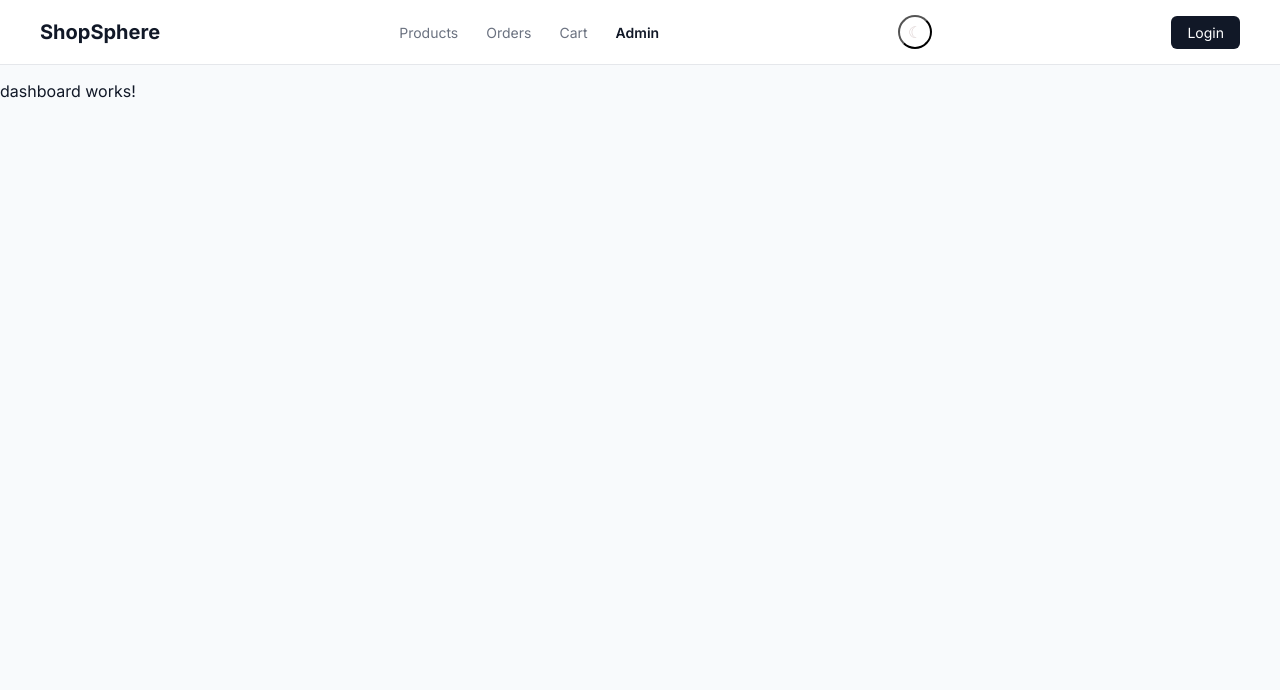
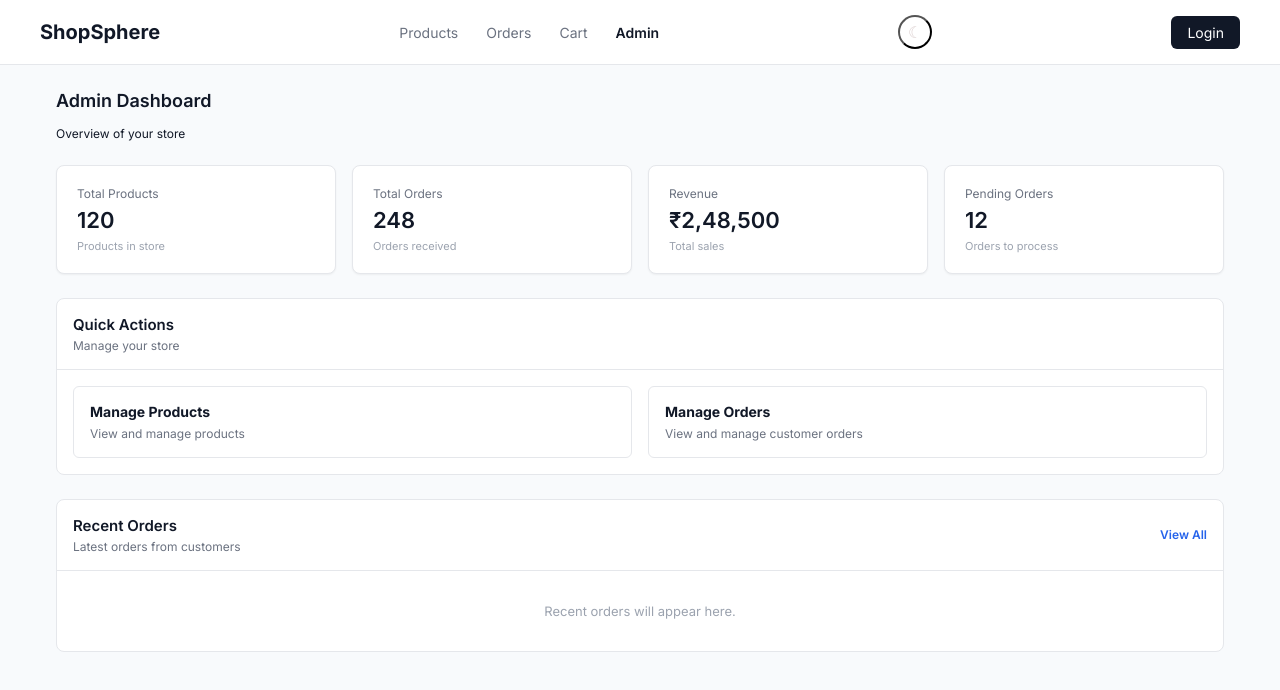
Before and after one commit to rishabhrk3333-sudo/global-ecommerce-frontend, an Angular app: page /admin/dashboard in a window 1280 px wide. Shown: the top 690 px of the page. Built offline with nearby package versions, Linux system fonts and the light colour scheme.

Commit message:
start working on Admin UI part

```diff
--- a/src/app/features/admin/dashboard/dashboard.css
+++ b/src/app/features/admin/dashboard/dashboard.css
@@ -0,0 +1,202 @@
+.admin-dashboard {
+  width: 100%;
+  max-width: var(--max-width);
+
+  margin: 0 auto;
+
+  padding: 0 var(--spacing-lg) 2rem;
+
+  box-sizing: border-box;
+}
+
+/* Statistics */
+
+.stats-grid {
+  display: grid;
+
+  grid-template-columns: repeat(4, 1fr);
+
+  gap: 1rem;
+
+  margin-top: 1.5rem;
+}
+
+.stat-card {
+  display: flex;
+
+  flex-direction: column;
+
+  gap: 6px;
+
+  padding: 1.25rem;
+
+  background: var(--color-surface);
+
+  border: 1px solid var(--color-border);
+
+  border-radius: var(--border-radius-md);
+
+  box-shadow: var(--shadow-sm);
+}
+
+.stat-label {
+  color: var(--color-text-secondary);
+
+  font-size: 12px;
+}
+
+.stat-value {
+  color: var(--color-text-primary);
+
+  font-size: 22px;
+
+  font-weight: 600;
+}
+
+.stat-description {
+  color: var(--color-text-muted);
+
+  font-size: 11px;
+}
+
+/* Dashboard Section */
+
+.dashboard-section {
+  margin-top: 1.5rem;
+
+  background: var(--color-surface);
+
+  border: 1px solid var(--color-border);
+
+  border-radius: var(--border-radius-md);
+}
+
+.section-header {
+  display: flex;
+
+  align-items: center;
+
+  justify-content: space-between;
+
+  padding: 1rem;
+
+  border-bottom: 1px solid var(--color-border);
+}
+
+.section-header h2 {
+  margin: 0 0 4px;
+
+  color: var(--color-text-primary);
+
+  font-size: 15px;
+
+  font-weight: 600;
+}
+
+.section-header p {
+  margin: 0;
+
+  color: var(--color-text-secondary);
+
+  font-size: 12px;
+}
+
+/* Quick Actions */
+
+.action-grid {
+  display: grid;
+
+  grid-template-columns: repeat(2, 1fr);
+
+  gap: 1rem;
+
+  padding: 1rem;
+}
+
+.action-card {
+  display: flex;
+
+  flex-direction: column;
+
+  gap: 6px;
+
+  padding: 1rem;
+
+  border: 1px solid var(--color-border);
+
+  border-radius: var(--border-radius-sm);
+
+  text-decoration: none;
+
+  transition:
+    border-color 0.2s ease,
+    background 0.2s ease;
+}
+
+.action-card:hover {
+  border-color: var(--color-primary);
+
+  background: var(--color-background);
+}
+
+.action-card strong {
+  color: var(--color-text-primary);
+
+  font-size: 14px;
+}
+
+.action-card span {
+  color: var(--color-text-secondary);
+
+  font-size: 12px;
+}
+
+/* View All */
+
+.view-all {
+  color: var(--color-primary);
+
+  font-size: 12px;
+
+  font-weight: 600;
+
+  text-decoration: none;
+}
+
+/* Empty Orders */
+
+.empty-orders {
+  padding: 2rem;
+
+  text-align: center;
+}
+
+.empty-orders p {
+  margin: 0;
+
+  color: var(--color-text-muted);
+
+  font-size: 13px;
+}
+
+/* Responsive */
+
+@media (max-width: 900px) {
+  .stats-grid {
+    grid-template-columns: repeat(2, 1fr);
+  }
+}
+
+@media (max-width: 500px) {
+  .admin-dashboard {
+    padding: 0 12px 1.5rem;
+  }
+
+  .stats-grid {
+    grid-template-columns: 1fr;
+  }
+
+  .action-grid {
+    grid-template-columns: 1fr;
+  }
+}
--- a/src/app/features/admin/dashboard/dashboard.html
+++ b/src/app/features/admin/dashboard/dashboard.html
@@ -1 +1,90 @@
-<p>dashboard works!</p>
+<section class="admin-dashboard">
+  <!-- Page Header -->
+
+  <div class="page-header">
+    <div class="page-header-text">
+      <h1 class="page-heading">Admin Dashboard</h1>
+
+      <span class="page-title"> Overview of your store </span>
+    </div>
+  </div>
+
+  <!-- Statistics -->
+
+  <div class="stats-grid">
+    <div class="stat-card">
+      <span class="stat-label"> Total Products </span>
+
+      <strong class="stat-value"> 120 </strong>
+
+      <span class="stat-description"> Products in store </span>
+    </div>
+
+    <div class="stat-card">
+      <span class="stat-label"> Total Orders </span>
+
+      <strong class="stat-value"> 248 </strong>
+
+      <span class="stat-description"> Orders received </span>
+    </div>
+
+    <div class="stat-card">
+      <span class="stat-label"> Revenue </span>
+
+      <strong class="stat-value"> ₹2,48,500 </strong>
+
+      <span class="stat-description"> Total sales </span>
+    </div>
+
+    <div class="stat-card">
+      <span class="stat-label"> Pending Orders </span>
+
+      <strong class="stat-value"> 12 </strong>
+
+      <span class="stat-description"> Orders to process </span>
+    </div>
+  </div>
+
+  <!-- Quick Actions -->
+
+  <div class="dashboard-section">
+    <div class="section-header">
+      <div>
+        <h2>Quick Actions</h2>
+
+        <p>Manage your store</p>
+      </div>
+    </div>
+
+    <div class="action-grid">
+      <a routerLink="/products" class="action-card">
+        <strong> Manage Products </strong>
+
+        <span> View and manage products </span>
+      </a>
+
+      <a routerLink="/orders" class="action-card">
+        <strong> Manage Orders </strong>
+
+        <span> View and manage customer orders </span>
+      </a>
+    </div>
+  </div>
+
+  <!-- Recent Orders -->
+  <div class="dashboard-section">
+    <div class="section-header">
+      <div>
+        <h2>Recent Orders</h2>
+
+        <p>Latest orders from customers</p>
+      </div>
+
+      <a routerLink="/orders" class="view-all"> View All </a>
+    </div>
+
+    <div class="empty-orders">
+      <p>Recent orders will appear here.</p>
+    </div>
+  </div>
+</section>
```
